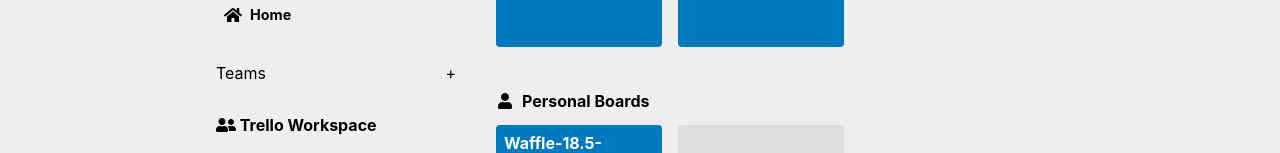
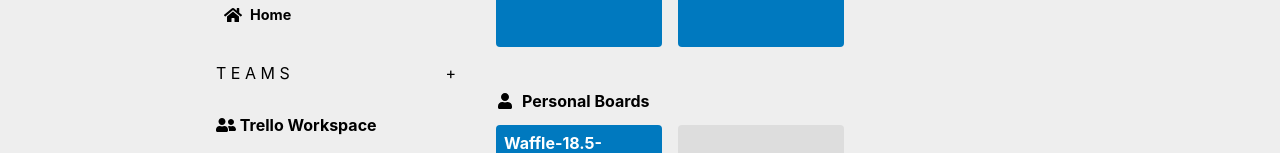
Before and after one commit to wafflestudio18-5/team5-frontend, a React (Create React App) app: page /1/boards in a window 1280 px wide. Shown: the part 169-322 px from the top of the page. Built offline with nearby package versions, Linux system fonts and the light colour scheme.

Commit message:
initial commit

```diff
--- a/src/Components/Boards/Boards.js
+++ b/src/Components/Boards/Boards.js
@@ -50,7 +50,7 @@ function Boards() {
           </li>
         </ul>
         <div className="Teams-hdr">
-          <p>Teams</p>
+          <p>T E A M S</p>
           <p>+</p>
         </div>
         <ul className="Teams">
```
